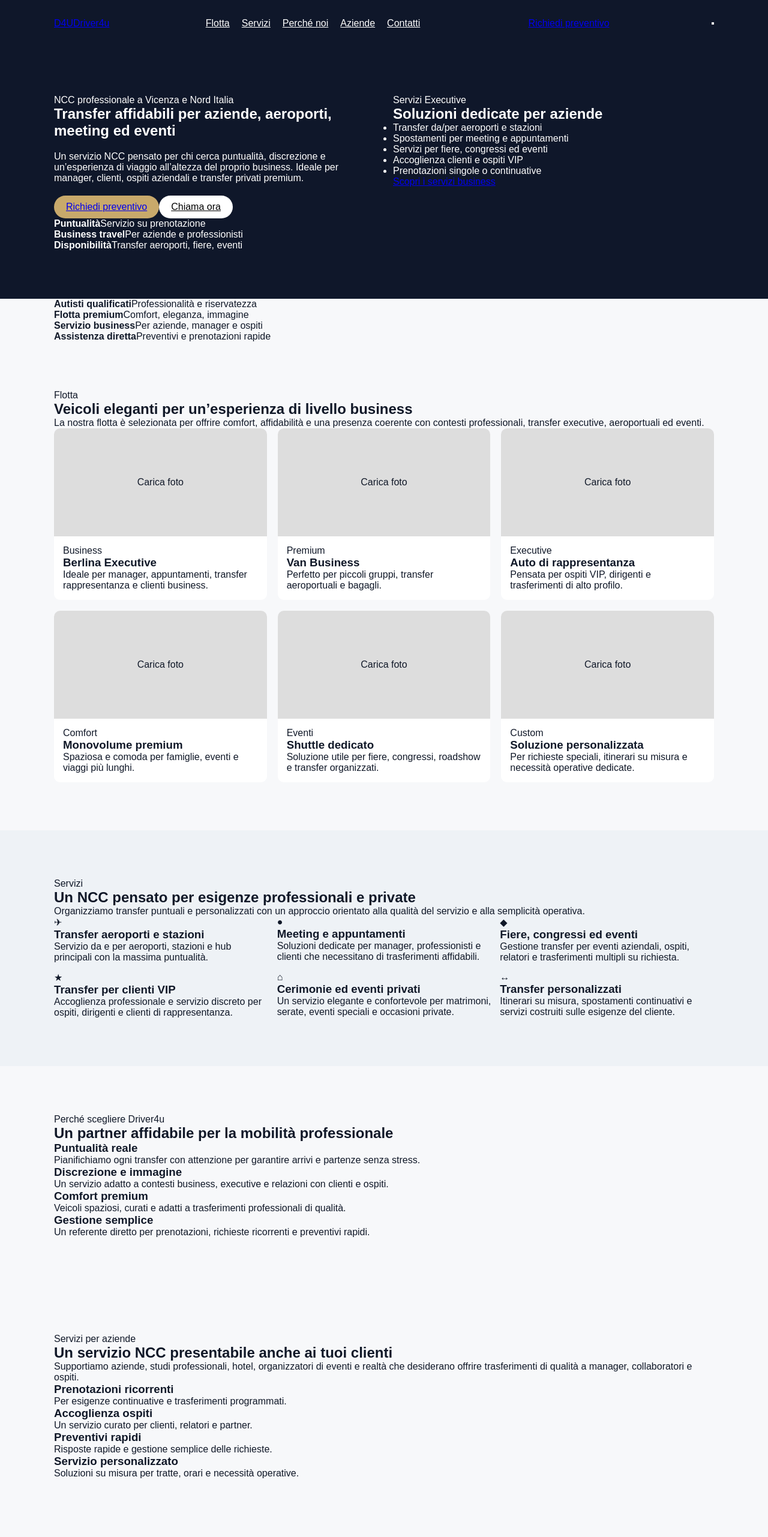
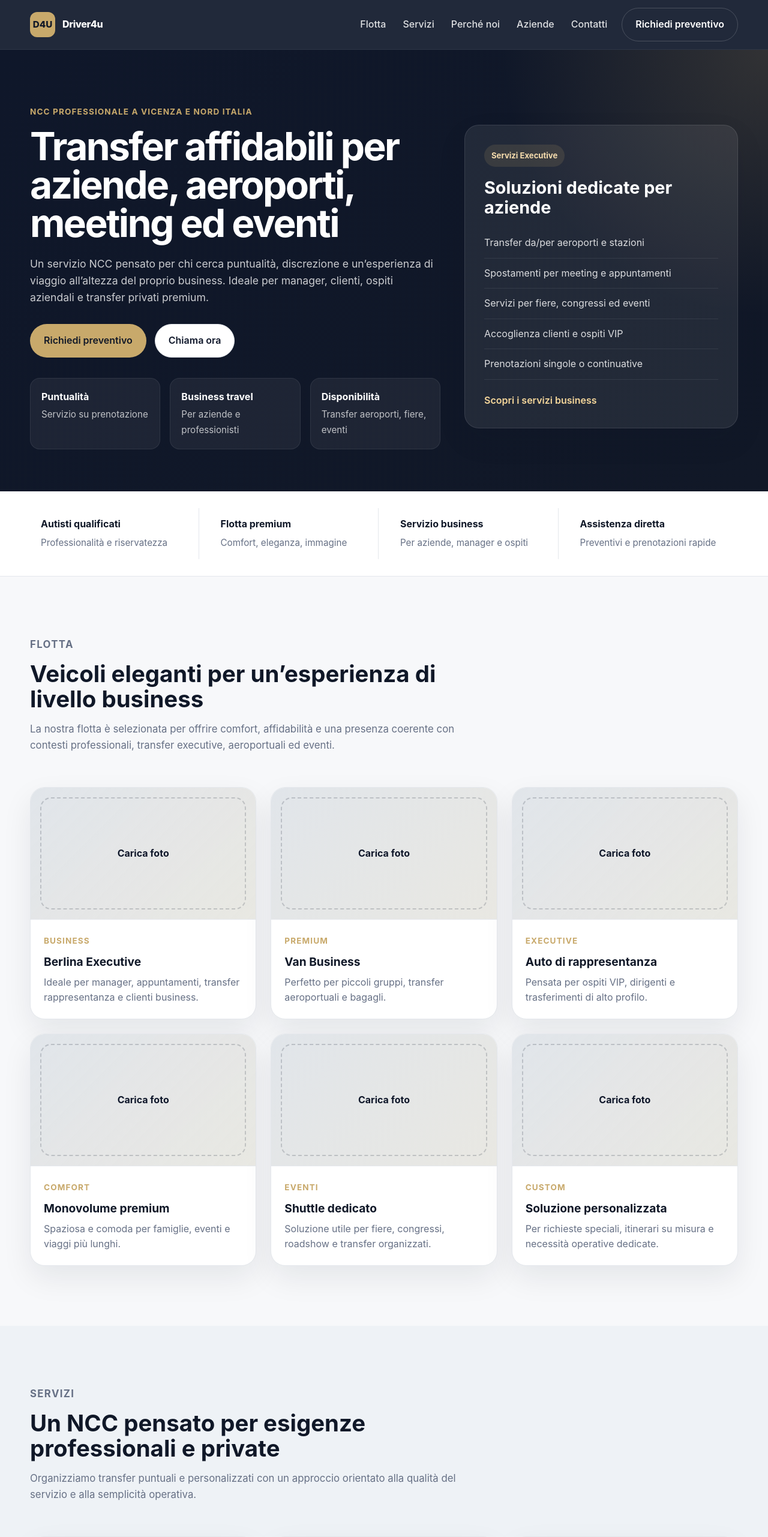
Before and after one commit to dfpcapitalsrl-ops/Driver4u, a Next.js app: page / in a window 1280 px wide. Shown: the top 2562 px of the page at 60% size. Built offline with nearby package versions, Linux system fonts and the light colour scheme.

Commit message:
Update globals.css

```diff
--- a/styles/globals.css
+++ b/styles/globals.css
@@ -3,8 +3,16 @@
   --white: #ffffff;
   --text: #101828;
   --muted: #667085;
+  --line: #e4e7ec;
   --primary: #0f172a;
+  --primary-2: #1e293b;
   --accent: #c8a96b;
+  --soft: #eef2f6;
+  --shadow: 0 20px 50px rgba(15, 23, 42, 0.08);
+  --radius-lg: 24px;
+  --radius-md: 16px;
+  --radius-sm: 12px;
+  --container: 1180px;
 }
 
 * {
@@ -13,141 +21,690 @@
   box-sizing: border-box;
 }
 
+html {
+  scroll-behavior: smooth;
+}
+
 body {
-  font-family: Arial, sans-serif;
+  font-family: "Inter", sans-serif;
   background: var(--bg);
   color: var(--text);
+  line-height: 1.6;
+}
+
+img {
+  max-width: 100%;
+  display: block;
+}
+
+a {
+  color: inherit;
+  text-decoration: none;
+}
+
+button,
+input,
+select,
+textarea {
+  font: inherit;
 }
 
 .container {
-  width: 90%;
-  max-width: 1100px;
-  margin: auto;
+  width: min(100% - 32px, var(--container));
+  margin: 0 auto;
 }
 
 .section {
-  padding: 80px 0;
+  padding: 100px 0;
 }
 
 .section-soft {
-  background: #eef2f6;
+  background: var(--soft);
 }
 
-/* HEADER */
+.section-dark {
+  background: linear-gradient(135deg, #0f172a 0%, #111827 100%);
+  color: var(--white);
+}
+
+.section-heading {
+  max-width: 720px;
+  margin-bottom: 56px;
+}
+
+.section-heading.center {
+  text-align: center;
+  margin-left: auto;
+  margin-right: auto;
+}
+
+.section-heading.light p,
+.section-heading.light h2 {
+  color: var(--white);
+}
+
+.section-heading h2 {
+  font-size: clamp(2rem, 3vw, 3rem);
+  line-height: 1.1;
+  margin-bottom: 16px;
+}
+
+.section-heading p {
+  color: var(--muted);
+  font-size: 1.05rem;
+}
+
+.eyebrow {
+  display: inline-block;
+  font-size: 0.85rem;
+  font-weight: 700;
+  letter-spacing: 0.08em;
+  text-transform: uppercase;
+  color: var(--accent);
+  margin-bottom: 14px;
+}
+
+.btn {
+  display: inline-flex;
+  align-items: center;
+  justify-content: center;
+  border-radius: 999px;
+  padding: 14px 22px;
+  font-weight: 600;
+  transition: 0.25s ease;
+  cursor: pointer;
+  border: 1px solid transparent;
+}
+
+.btn-primary {
+  background: var(--accent);
+  color: #111827;
+}
+
+.btn-primary:hover {
+  transform: translateY(-1px);
+  opacity: 0.95;
+}
+
+.btn-secondary {
+  background: var(--white);
+  color: var(--primary);
+  border-color: var(--line);
+}
+
+.btn-secondary:hover,
+.btn-outline:hover {
+  background: #f3f4f6;
+}
+
+.btn-outline {
+  border-color: rgba(255, 255, 255, 0.18);
+  color: var(--white);
+}
+
+.btn-full {
+  width: 100%;
+}
+
 .site-header {
-  background: var(--primary);
-  color: white;
-  padding: 20px 0;
+  position: sticky;
+  top: 0;
+  z-index: 100;
+  background: rgba(15, 23, 42, 0.92);
+  backdrop-filter: blur(10px);
+  border-bottom: 1px solid rgba(255, 255, 255, 0.06);
 }
 
 .header-inner {
+  min-height: 82px;
   display: flex;
+  align-items: center;
   justify-content: space-between;
+  gap: 24px;
+}
+
+.logo {
+  display: inline-flex;
   align-items: center;
+  gap: 12px;
+  font-weight: 800;
+  color: var(--white);
+}
+
+.logo-mark {
+  width: 42px;
+  height: 42px;
+  border-radius: 12px;
+  display: grid;
+  place-items: center;
+  background: var(--accent);
+  color: #111827;
+  font-size: 0.95rem;
+}
+
+.logo-text {
+  letter-spacing: -0.02em;
+}
+
+.main-nav {
+  display: flex;
+  align-items: center;
+  gap: 28px;
+  margin-left: auto;
 }
 
 .main-nav a {
-  margin: 0 10px;
-  color: white;
+  color: rgba(255, 255, 255, 0.86);
+  font-weight: 500;
 }
 
-/* HERO */
+.main-nav a:hover {
+  color: var(--white);
+}
+
+.menu-toggle {
+  display: none;
+  background: transparent;
+  border: 0;
+  cursor: pointer;
+}
+
+.menu-toggle span {
+  display: block;
+  width: 24px;
+  height: 2px;
+  background: var(--white);
+  margin: 5px 0;
+}
+
 .hero {
-  background: var(--primary);
-  color: white;
-  padding: 80px 0;
+  padding: 90px 0 70px;
+  background:
+    radial-gradient(circle at top right, rgba(200, 169, 107, 0.18), transparent 30%),
+    linear-gradient(135deg, #0f172a 0%, #111827 100%);
+  color: var(--white);
 }
 
 .hero-grid {
   display: grid;
-  grid-template-columns: 1fr 1fr;
-  gap: 30px;
+  grid-template-columns: 1.2fr 0.8fr;
+  gap: 40px;
+  align-items: center;
+}
+
+.hero-content h1 {
+  font-size: clamp(2.5rem, 5vw, 4.6rem);
+  line-height: 1;
+  letter-spacing: -0.04em;
+  max-width: 820px;
+  margin-bottom: 22px;
 }
 
 .hero-text {
-  margin: 20px 0;
+  max-width: 680px;
+  color: rgba(255, 255, 255, 0.78);
+  font-size: 1.1rem;
+  margin-bottom: 30px;
 }
 
-/* BUTTON */
-.btn {
-  padding: 10px 20px;
-  border-radius: 20px;
-  display: inline-block;
+.hero-actions {
+  display: flex;
+  gap: 14px;
+  flex-wrap: wrap;
+  margin-bottom: 34px;
 }
 
-.btn-primary {
-  background: var(--accent);
+.hero-highlights {
+  display: grid;
+  grid-template-columns: repeat(3, 1fr);
+  gap: 16px;
 }
 
-.btn-secondary {
-  background: white;
-  color: black;
+.hero-highlights div {
+  padding: 18px;
+  border-radius: var(--radius-md);
+  background: rgba(255, 255, 255, 0.06);
+  border: 1px solid rgba(255, 255, 255, 0.08);
 }
 
-/* FLOTTA */
+.hero-highlights strong {
+  display: block;
+  font-size: 1rem;
+  margin-bottom: 4px;
+}
+
+.hero-highlights span {
+  font-size: 0.95rem;
+  color: rgba(255, 255, 255, 0.72);
+}
+
+.hero-card {
+  background: rgba(255, 255, 255, 0.08);
+  border: 1px solid rgba(255, 255, 255, 0.1);
+  border-radius: var(--radius-lg);
+  padding: 32px;
+  box-shadow: var(--shadow);
+}
+
+.hero-card-badge {
+  display: inline-block;
+  padding: 8px 12px;
+  border-radius: 999px;
+  background: rgba(200, 169, 107, 0.14);
+  color: #f7ddae;
+  font-size: 0.82rem;
+  font-weight: 700;
+  margin-bottom: 18px;
+}
+
+.hero-card h2 {
+  font-size: 1.8rem;
+  line-height: 1.15;
+  margin-bottom: 18px;
+}
+
+.hero-card ul {
+  list-style: none;
+  margin-bottom: 22px;
+}
+
+.hero-card li {
+  padding: 12px 0;
+  border-bottom: 1px solid rgba(255, 255, 255, 0.08);
+  color: rgba(255, 255, 255, 0.84);
+}
+
+.text-link {
+  color: #f5d79b;
+  font-weight: 600;
+}
+
+.trust-bar {
+  background: var(--white);
+  border-bottom: 1px solid var(--line);
+}
+
+.trust-grid {
+  display: grid;
+  grid-template-columns: repeat(4, 1fr);
+  gap: 18px;
+  padding: 28px 0;
+}
+
+.trust-item {
+  padding: 14px 18px;
+  border-right: 1px solid var(--line);
+}
+
+.trust-item:last-child {
+  border-right: 0;
+}
+
+.trust-item strong {
+  display: block;
+  margin-bottom: 6px;
+  font-size: 1rem;
+}
+
+.trust-item span {
+  color: var(--muted);
+  font-size: 0.95rem;
+}
+
 .fleet-gallery-grid {
   display: grid;
   grid-template-columns: repeat(3, 1fr);
+  gap: 24px;
+}
+
+.vehicle-card {
+  background: var(--white);
+  border: 1px solid var(--line);
+  border-radius: var(--radius-lg);
+  overflow: hidden;
+  box-shadow: var(--shadow);
+}
+
+.vehicle-image-placeholder {
+  height: 220px;
+  display: flex;
+  align-items: center;
+  justify-content: center;
+  background:
+    linear-gradient(135deg, rgba(15, 23, 42, 0.06), rgba(200, 169, 107, 0.14)),
+    #eef2f6;
+  border-bottom: 1px solid var(--line);
+  position: relative;
+}
+
+.vehicle-image-placeholder::before {
+  content: "";
+  position: absolute;
+  inset: 16px;
+  border: 2px dashed rgba(15, 23, 42, 0.18);
+  border-radius: 18px;
+}
+
+.vehicle-image-placeholder span {
+  position: relative;
+  z-index: 1;
+  font-weight: 700;
+  color: var(--primary);
+}
+
+.vehicle-card-body {
+  padding: 22px;
+}
+
+.vehicle-card-body h3 {
+  font-size: 1.2rem;
+  margin-bottom: 10px;
+  line-height: 1.2;
+}
+
+.vehicle-card-body p {
+  color: var(--muted);
+}
+
+.services-grid,
+.advantages-grid,
+.testimonials-grid {
+  display: grid;
+  grid-template-columns: repeat(3, 1fr);
+  gap: 24px;
+}
+
+.service-card,
+.advantage-card,
+.testimonial-card,
+.point {
+  background: var(--white);
+  border: 1px solid var(--line);
+  border-radius: var(--radius-lg);
+  padding: 28px;
+  box-shadow: var(--shadow);
+}
+
+.service-card h3,
+.advantage-card h3,
+.point h3 {
+  font-size: 1.2rem;
+  margin-bottom: 12px;
+  line-height: 1.2;
+}
+
+.service-card p,
+.advantage-card p,
+.point p,
+.testimonial-card p {
+  color: var(--muted);
+}
+
+.service-icon {
+  width: 52px;
+  height: 52px;
+  display: grid;
+  place-items: center;
+  border-radius: 14px;
+  background: #f8f1e4;
+  color: #7c5a1d;
+  font-weight: 700;
+  margin-bottom: 18px;
+  font-size: 1.25rem;
+}
+
+.advantages-grid .advantage-card {
+  background: rgba(255, 255, 255, 0.06);
+  border-color: rgba(255, 255, 255, 0.08);
+  box-shadow: none;
+}
+
+.advantages-grid .advantage-card p {
+  color: rgba(255, 255, 255, 0.72);
+}
+
+.check-list {
+  list-style: none;
+}
+
+.check-list li {
+  position: relative;
+  padding-left: 28px;
+  margin-bottom: 12px;
+}
+
+.check-list li::before {
+  content: "✓";
+  position: absolute;
+  left: 0;
+  top: 0;
+  color: var(--accent);
+  font-weight: 800;
+}
+
+.fleet-label {
+  display: inline-block;
+  margin-bottom: 12px;
+  color: var(--accent);
+  font-size: 0.85rem;
+  font-weight: 700;
+  text-transform: uppercase;
+  letter-spacing: 0.08em;
+}
+
+.business-box {
+  display: grid;
+  grid-template-columns: 0.9fr 1.1fr;
+  gap: 28px;
+  background: var(--white);
+  border: 1px solid var(--line);
+  border-radius: 28px;
+  padding: 36px;
+  box-shadow: var(--shadow);
+}
+
+.business-text h2 {
+  font-size: clamp(2rem, 3vw, 2.8rem);
+  line-height: 1.1;
+  margin-bottom: 16px;
+}
+
+.business-text p {
+  color: var(--muted);
+}
+
+.business-points {
+  display: grid;
+  grid-template-columns: repeat(2, 1fr);
   gap: 18px;
 }
 
-.vehicle-card {
-  background: white;
-  border-radius: 10px;
-  overflow: hidden;
+.testimonial-card span {
+  display: inline-block;
+  margin-top: 14px;
+  color: var(--text);
+  font-weight: 600;
 }
 
-.vehicle-image-placeholder {
-  height: 180px;
-  display: flex;
-  align-items: center;
-  justify-content: center;
-  background: #ddd;
+.cta-section {
+  background: linear-gradient(135deg, #111827 0%, #0f172a 100%);
+  color: var(--white);
 }
 
-.vehicle-card-body {
-  padding: 15px;
+.cta-box {
+  display: grid;
+  grid-template-columns: 0.95fr 1.05fr;
+  gap: 30px;
+  align-items: start;
 }
 
-/* SERVIZI */
-.services-grid {
-  display: grid;
-  grid-template-columns: repeat(3, 1fr);
-  gap: 15px;
+.cta-text h2 {
+  font-size: clamp(2rem, 3vw, 3rem);
+  line-height: 1.05;
+  margin-bottom: 18px;
 }
 
-.card {
-  background: white;
-  padding: 20px;
-  border-radius: 10px;
+.cta-text p {
+  color: rgba(255, 255, 255, 0.76);
+  margin-bottom: 28px;
 }
 
-/* FORM */
-.contact-form {
+.contact-list {
   display: flex;
   flex-direction: column;
   gap: 10px;
 }
 
-.contact-form input,
-.contact-form textarea {
-  padding: 10px;
-  border: 1px solid #ccc;
+.contact-list a,
+.contact-list span {
+  color: rgba(255, 255, 255, 0.9);
+  font-weight: 500;
 }
 
-/* FOOTER */
-.site-footer {
-  background: #111;
-  color: white;
-  padding: 20px;
-  text-align: center;
+.contact-form {
+  background: var(--white);
+  color: var(--text);
+  border-radius: 24px;
+  padding: 28px;
+  box-shadow: var(--shadow);
 }
 
-/* RESPONSIVE */
-@media (max-width: 768px) {
+.form-group {
+  margin-bottom: 18px;
+}
+
+.form-group label {
+  display: block;
+  margin-bottom: 8px;
+  font-weight: 600;
+  font-size: 0.95rem;
+}
+
+.form-group input,
+.form-group select,
+.form-group textarea {
+  width: 100%;
+  border: 1px solid var(--line);
+  border-radius: 14px;
+  padding: 14px 16px;
+  outline: none;
+  background: #fff;
+}
+
+.form-group input:focus,
+.form-group select:focus,
+.form-group textarea:focus {
+  border-color: var(--accent);
+}
+
+.site-footer {
+  background: #0b1220;
+  color: rgba(255, 255, 255, 0.85);
+  padding: 34px 0;
+}
+
+.footer-inner {
+  display: flex;
+  justify-content: space-between;
+  gap: 28px;
+  align-items: flex-start;
+}
+
+.footer-logo {
+  margin-bottom: 12px;
+}
+
+.footer-copy {
+  max-width: 520px;
+  color: rgba(255, 255, 255, 0.62);
+}
+
+.footer-links {
+  display: flex;
+  flex-wrap: wrap;
+  gap: 18px;
+}
+
+.footer-links a {
+  color: rgba(255, 255, 255, 0.8);
+}
+
+.footer-links a:hover {
+  color: var(--white);
+}
+
+@media (max-width: 1080px) {
   .hero-grid,
-  .fleet-gallery-grid,
-  .services-grid {
+  .business-box,
+  .cta-box {
     grid-template-columns: 1fr;
   }
+
+  .fleet-gallery-grid,
+  .services-grid,
+  .advantages-grid,
+  .testimonials-grid,
+  .business-points,
+  .trust-grid {
+    grid-template-columns: repeat(2, 1fr);
+  }
+
+  .hero-highlights {
+    grid-template-columns: 1fr;
+  }
+
+  .trust-item {
+    border-right: 0;
+    border-bottom: 1px solid var(--line);
+  }
+
+  .trust-item:last-child {
+    border-bottom: 0;
+  }
 }
+
+@media (max-width: 820px) {
+  .main-nav,
+  .header-inner .btn-outline {
+    display: none;
+  }
+
+  .menu-toggle {
+    display: block;
+  }
+
+  .section {
+    padding: 72px 0;
+  }
+
+  .fleet-gallery-grid,
+  .services-grid,
+  .advantages-grid,
+  .testimonials-grid,
+  .business-points,
+  .trust-grid {
+    grid-template-columns: 1fr;
+  }
+
+  .hero {
+    padding-top: 70px;
+  }
+
+  .hero-content h1 {
+    font-size: 2.5rem;
+  }
+
+  .section-heading h2,
+  .business-text h2,
+  .cta-text h2 {
+    font-size: 2rem;
+  }
+
+  .vehicle-image-placeholder {
+    height: 200px;
+  }
+
+  .footer-inner {
+    flex-direction: column;
+  }
+}
```
